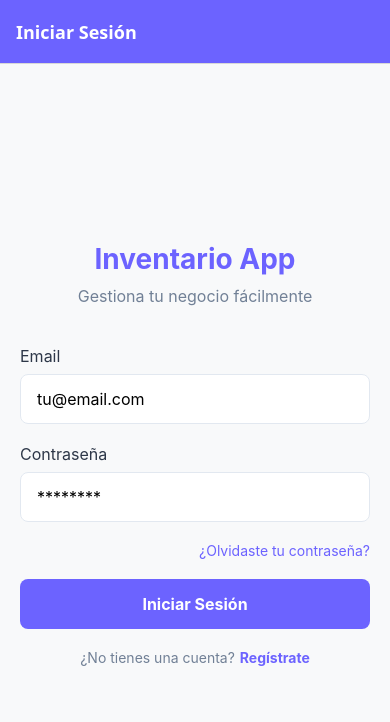
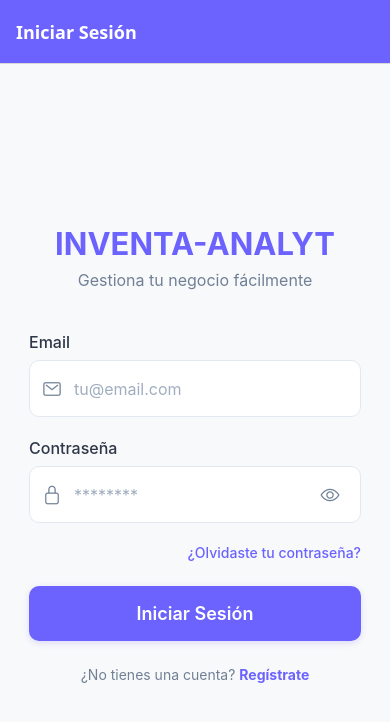
Before and after one commit to AldG99/inventory-control-app, a React Native app: screen /Login in a window 390 px wide. Shown: the top 722 px of the page. Built offline with nearby package versions, Linux system fonts and the light colour scheme; no server answers.

Commit message:
Agregar pantalla de login responsiva con validación y opción de mostrar contraseña

```diff
--- a/app/screens/auth/LoginScreen.js
+++ b/app/screens/auth/LoginScreen.js
@@ -10,15 +10,32 @@ import {
   KeyboardAvoidingView,
   Platform,
   ScrollView,
+  Dimensions,
+  PixelRatio,
 } from 'react-native';
 import { SafeAreaView } from 'react-native-safe-area-context';
+import { Ionicons } from '@expo/vector-icons';
 import { AuthContext } from '../../context/AuthContext';
 import colors from '../../constants/colors';
+
+// Dimensiones y utilidades responsive
+const { width, height } = Dimensions.get('window');
+
+const wp = percentage => {
+  const value = (percentage * width) / 100;
+  return Math.round(PixelRatio.roundToNearestPixel(value));
+};
+
+const hp = percentage => {
+  const value = (percentage * height) / 100;
+  return Math.round(PixelRatio.roundToNearestPixel(value));
+};
 
 const LoginScreen = ({ navigation }) => {
   const [email, setEmail] = useState('');
   const [password, setPassword] = useState('');
   const [loading, setLoading] = useState(false);
+  const [showPassword, setShowPassword] = useState(false);
   const { login } = useContext(AuthContext);
 
   const handleLogin = async () => {
@@ -54,13 +71,20 @@ const LoginScreen = ({ navigation }) => {
       >
         <ScrollView contentContainerStyle={styles.scrollContent}>
           <View style={styles.header}>
-            <Text style={styles.title}>Inventario App</Text>
+            <Text style={styles.logo}>INVENTA-ANALYT</Text>
             <Text style={styles.subtitle}>Gestiona tu negocio fácilmente</Text>
           </View>
 
           <View style={styles.form}>
             <View style={styles.inputContainer}>
               <Text style={styles.label}>Email</Text>
+              <View style={styles.inputWrapper}>
+                <Ionicons
+                  name="mail-outline"
+                  size={wp(5)}
+                  color={colors.textLight}
+                  style={styles.inputIcon}
+                />
                 <TextInput
                   style={styles.input}
                   placeholder="tu@email.com"
@@ -68,18 +92,39 @@ const LoginScreen = ({ navigation }) => {
                   onChangeText={setEmail}
                   keyboardType="email-address"
                   autoCapitalize="none"
+                  placeholderTextColor={colors.textMuted}
                 />
+              </View>
             </View>
 
             <View style={styles.inputContainer}>
               <Text style={styles.label}>Contraseña</Text>
+              <View style={styles.inputWrapper}>
+                <Ionicons
+                  name="lock-closed-outline"
+                  size={wp(5)}
+                  color={colors.textLight}
+                  style={styles.inputIcon}
+                />
                 <TextInput
-                style={styles.input}
+                  style={[styles.input, styles.passwordInput]}
                   placeholder="********"
                   value={password}
                   onChangeText={setPassword}
-                secureTextEntry
+                  secureTextEntry={!showPassword}
+                  placeholderTextColor={colors.textMuted}
                 />
+                <TouchableOpacity
+                  style={styles.eyeIcon}
+                  onPress={() => setShowPassword(!showPassword)}
+                >
+                  <Ionicons
+                    name={showPassword ? 'eye-off-outline' : 'eye-outline'}
+                    size={wp(5)}
+                    color={colors.textLight}
+                  />
+                </TouchableOpacity>
+              </View>
             </View>
 
             <TouchableOpacity
@@ -96,9 +141,18 @@ const LoginScreen = ({ navigation }) => {
               onPress={handleLogin}
               disabled={loading}
             >
-              <Text style={styles.buttonText}>
-                {loading ? 'Iniciando sesión...' : 'Iniciar Sesión'}
-              </Text>
+              {loading ? (
+                <View style={styles.loadingContainer}>
+                  <Text style={styles.buttonText}>Iniciando sesión</Text>
+                  <View style={styles.dotsContainer}>
+                    <View style={[styles.dot, styles.dot1]} />
+                    <View style={[styles.dot, styles.dot2]} />
+                    <View style={[styles.dot, styles.dot3]} />
+                  </View>
+                </View>
+              ) : (
+                <Text style={styles.buttonText}>Iniciar Sesión</Text>
+              )}
             </TouchableOpacity>
 
             <View style={styles.registerContainer}>
@@ -125,79 +179,132 @@ const styles = StyleSheet.create({
   scrollContent: {
     flexGrow: 1,
     justifyContent: 'center',
-    padding: 20,
+    padding: wp(5),
   },
   header: {
     alignItems: 'center',
-    marginBottom: 40,
+    marginBottom: hp(5),
   },
-  title: {
-    fontSize: 28,
+  logo: {
+    fontSize: wp(8),
     fontWeight: 'bold',
     color: colors.primary,
-    marginBottom: 10,
+    marginBottom: hp(1),
   },
   subtitle: {
-    fontSize: 16,
+    fontSize: wp(4),
     color: colors.textLight,
   },
   form: {
     width: '100%',
+    maxWidth: wp(85),
+    alignSelf: 'center',
   },
   inputContainer: {
-    marginBottom: 20,
+    marginBottom: hp(2.5),
   },
   label: {
-    fontSize: 16,
-    marginBottom: 8,
+    fontSize: wp(4),
+    marginBottom: hp(1),
     color: colors.text,
+    fontWeight: '500',
+  },
+  inputWrapper: {
+    flexDirection: 'row',
+    alignItems: 'center',
+    backgroundColor: colors.white,
+    borderRadius: wp(2.5),
+    borderWidth: 1,
+    borderColor: colors.border,
+    overflow: 'hidden',
+  },
+  inputIcon: {
+    paddingHorizontal: wp(3),
   },
   input: {
-    height: 50,
-    backgroundColor: colors.white,
-    borderRadius: 8,
-    paddingHorizontal: 16,
-    borderWidth: 1,
-    borderColor: colors.border,
-    fontSize: 16,
+    flex: 1,
+    height: hp(6.5),
+    fontSize: wp(4),
+    color: colors.text,
+    paddingRight: wp(3),
+  },
+  passwordInput: {
+    paddingRight: wp(10), // Espacio para el ícono del ojo
+  },
+  eyeIcon: {
+    position: 'absolute',
+    right: wp(3),
+    padding: wp(2),
   },
   forgotPassword: {
     alignSelf: 'flex-end',
-    marginBottom: 20,
+    marginBottom: hp(3),
   },
   forgotPasswordText: {
     color: colors.primary,
-    fontSize: 14,
+    fontSize: wp(3.5),
+    fontWeight: '500',
   },
   button: {
     backgroundColor: colors.primary,
-    height: 50,
-    borderRadius: 8,
+    height: hp(6.5),
+    borderRadius: wp(2.5),
     justifyContent: 'center',
     alignItems: 'center',
-    marginBottom: 20,
+    marginBottom: hp(3),
+    shadowColor: colors.primary,
+    shadowOffset: { width: 0, height: wp(0.5) },
+    shadowOpacity: 0.2,
+    shadowRadius: wp(1.5),
+    elevation: 3,
   },
   buttonDisabled: {
-    backgroundColor: colors.gray,
+    backgroundColor: colors.textMuted,
   },
   buttonText: {
     color: colors.white,
-    fontSize: 16,
-    fontWeight: 'bold',
+    fontSize: wp(4.5),
+    fontWeight: '600',
+  },
+  loadingContainer: {
+    flexDirection: 'row',
+    alignItems: 'center',
+  },
+  dotsContainer: {
+    flexDirection: 'row',
+    marginLeft: wp(2),
+  },
+  dot: {
+    width: wp(1.5),
+    height: wp(1.5),
+    borderRadius: wp(0.75),
+    backgroundColor: colors.white,
+    marginHorizontal: wp(0.5),
+    opacity: 0.6,
+  },
+  dot1: {
+    opacity: 0.9,
+  },
+  dot2: {
+    opacity: 0.6,
+  },
+  dot3: {
+    opacity: 0.3,
   },
   registerContainer: {
     flexDirection: 'row',
     justifyContent: 'center',
+    alignItems: 'center',
   },
   registerText: {
     color: colors.textLight,
-    marginRight: 5,
-    fontSize: 14,
+    marginRight: wp(1),
+    fontSize: wp(3.5),
   },
   registerLink: {
     color: colors.primary,
     fontWeight: 'bold',
-    fontSize: 14,
+    fontSize: wp(3.5),
   },
 });
 
```
Lines whose indentation alone changed are shown as unchanged.
